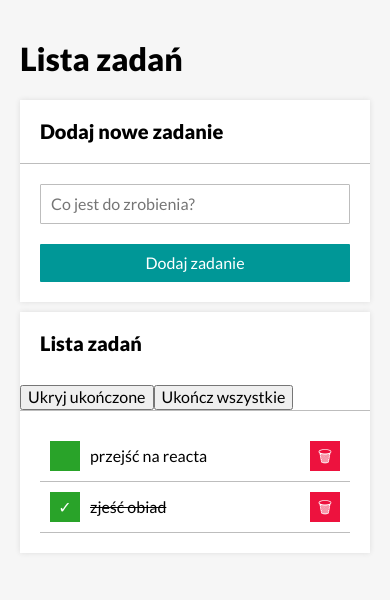
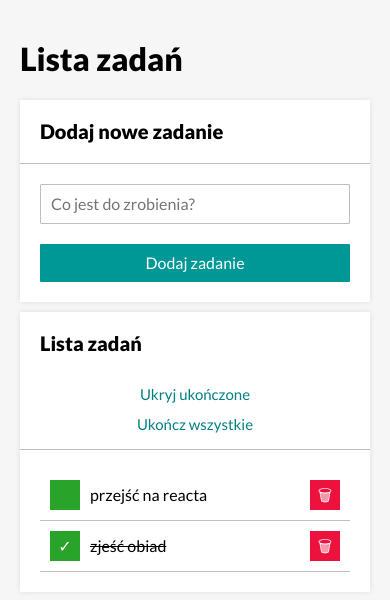
Before and after one commit to AngelikaKrygier/todo-list-react, a React (Create React App) app: page / in a window 390 px wide. Shown: the top 600 px of the page. Built offline with nearby package versions, Linux system fonts and the light colour scheme.

Commit message:
updated BEM convention in Button section

```diff
--- a/src/Buttons/style.css
+++ b/src/Buttons/style.css
@@ -1,10 +1,10 @@
-.section__BlockButtons {
+.buttons {
     display: flex;
     justify-content: center;
 }
 
 @media (max-width:550px) {
-    .section__BlockButtons {
+    .buttons {
         display: grid;
         grid-template-columns: 1fr;
         grid-gap: 10px;
@@ -12,7 +12,7 @@
     }
 }
 
-.section__button {
+.buttons__button {
     border: none;
     background-color: rgb(255, 255, 255);
     color: rgb(0, 128, 128);
@@ -21,10 +21,10 @@
     transition: 1s;
 }
 
-.section__button:hover {
+.buttons__button:hover {
     color: rgba(0, 128, 128, 0.485);
 }
 
-.section__button:disabled {
+.buttons__button:disabled {
     color: rgb(166, 166, 166);
 }
```
